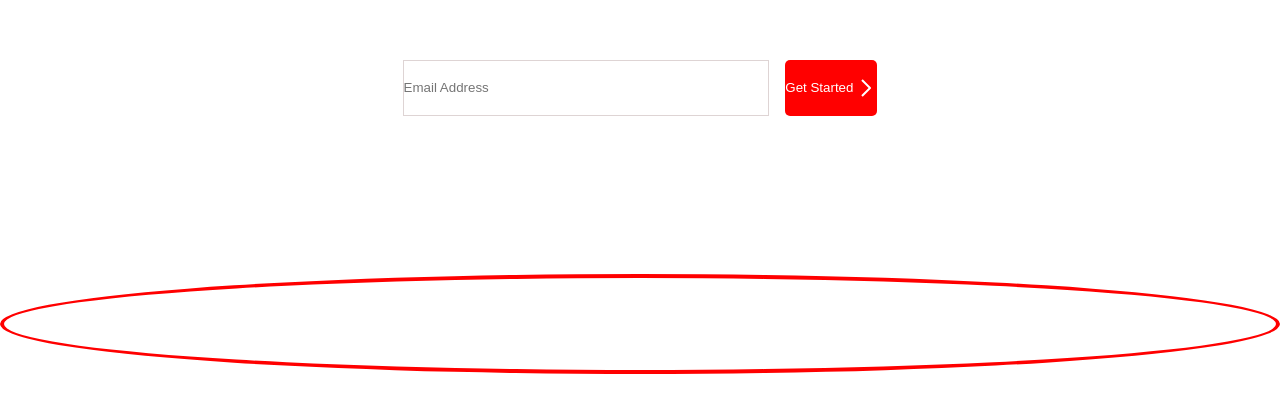
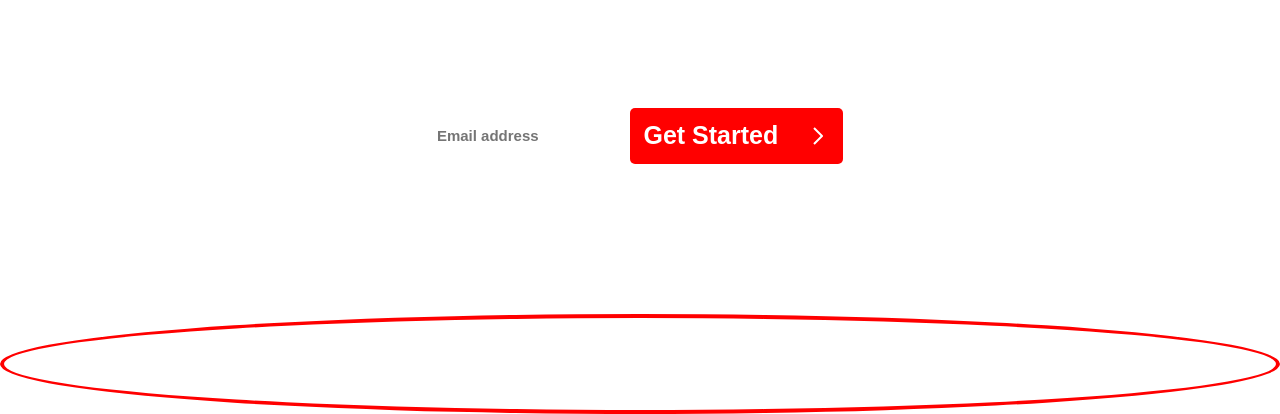
Before and after one commit to shrutiiii007/netflix-clone, a plain HTML site: page index.html in a window 1280 px wide. Shown: the part 426-840 px from the top of the page. Before the commit the page ends 800 px from the top, so only its background shows below. Drawn offline with Linux system fonts and the light colour scheme.

Commit message:
changes to font

```diff
--- a/index.html
+++ b/index.html
@@ -75,7 +75,7 @@
         </div>
         <div class="netflix_section_1_get_started_email_input_and_button">
           <div class="netflix_section_1_get_started_email_input">
-            <input type="text" name="" class="email-input" placeholder="Email Address" />
+            <input type="text" name="" class="email-input" placeholder="Email address" />
           </div>
           <div class="netflix_section_1_get_started_button">
             <button class="get-started-button">
--- a/style.css
+++ b/style.css
@@ -2,12 +2,26 @@
   margin: 0px;
   padding: 0px;
   box-sizing: border-box;
-  font-family: Arial, Helvetica, sans-serif;
   color: white;
 }
 
+@font-face {
+  font-family: "NetflixCustomBold";
+  src: url("fonts/NetflixSans-Bold.otf") format("opentype");
+}
+
+@font-face {
+  font-family: "NetflixCustomMedium";
+  src: url("fonts/NetflixSans-Medium.otf") format("opentype");
+}
+
+@font-face {
+  font-family: "NetflixCustomLight";
+  src: url("fonts/NetflixSans-Light.otf") format("opentype");
+}
+
 .netflix_section_1 {
-  background-image: linear-gradient(rgba(0, 0, 0, 0.7)),
+  background-image: linear-gradient(rgba(0, 0, 0, 0.8)),
     url("https://assets.nflxext.com/ffe/siteui/vlv3/8200f588-2e93-4c95-8eab-ebba17821657/web/IN-en-20250616-TRIFECTA-perspective_9cbc87b2-d9bb-4fa8-9f8f-a4fe8fc72545_large.jpg");
   background-size: cover;
   width: 100%;
@@ -81,7 +95,7 @@ select {
   font-weight: bold;
   font-family: Arial, Helvetica, sans-serif;
   font-size: 14px;
-}
+-webkit-font-smoothing: antialiased;}
 
 .netflix_section_1_get_started {
   width: 100%;
@@ -90,42 +104,61 @@ select {
   flex-direction: column;
   align-items: center;
   justify-content: center;
+  margin-top: 40px;
 }
 
 .netflix_section_1_get_started_text_1 {
   font-size: 56px;
-  font-weight: 700;
   width: 588px;
   text-align: center;
   margin-bottom: 16px;
+  font-family: "NetflixCustomBold", sans-serif;
 }
 
 .netflix_section_1_get_started_text_2 {
   font-size: 20px;
-  font-weight: bold;
-  margin-bottom: 32px;
+  margin-bottom: 34px;
+  font-family: "NetflixCustomMedium", sans-serif;
 }
 
 .netflix_section_1_get_started_text_3 {
   font-size: 16px;
+  font-family: "NetflixCustomLight", sans-serif;
 }
 
 .netflix_section_1_get_started_email_input_and_button {
   display: flex;
   align-items: center;
+  justify-content: space-around;
   gap: 16px;
   margin-top: 16px;
   height: 56px;
+  /* width: 366.75px; */
+  padding: 8px;
 }
 
-.email-input{
+netflix_section_1_get_started_email_input {
   height: 56px;
-  background-color: transparent;
-  border: solid rgb(222, 212, 212) 1px;
   width: 366.75px;
+  padding: 8px;
+  border: solid white 20px;
 }
 
-.get-started-button{
+.email-input {
+  background-color: transparent;
+  border: transparent;
+  height: 100%;
+  width: 100%;
+}
+
+input::placeholder {
+  font-size: 15px;
+  font-weight: 600;
+  display: flex;
+  align-items: center;
+}
+
+.get-started-button {
   color: white;
   background-color: red;
   border-radius: 5px;
@@ -135,6 +168,10 @@ select {
   display: flex;
   justify-content: center;
   align-items: center;
+  width: 213.25px;
+  font-size: 25px;
+  font-weight: bold;
+  justify-content: space-around;
 }
 
 .netflix_section_1_crescent {
```
Also changed, not shown: fonts/NetflixSans-Bold.otf (added), fonts/NetflixSans-Light.otf (added), fonts/NetflixSans-Medium.otf (added), fonts/NetflixSans-Regular.otf (added).
